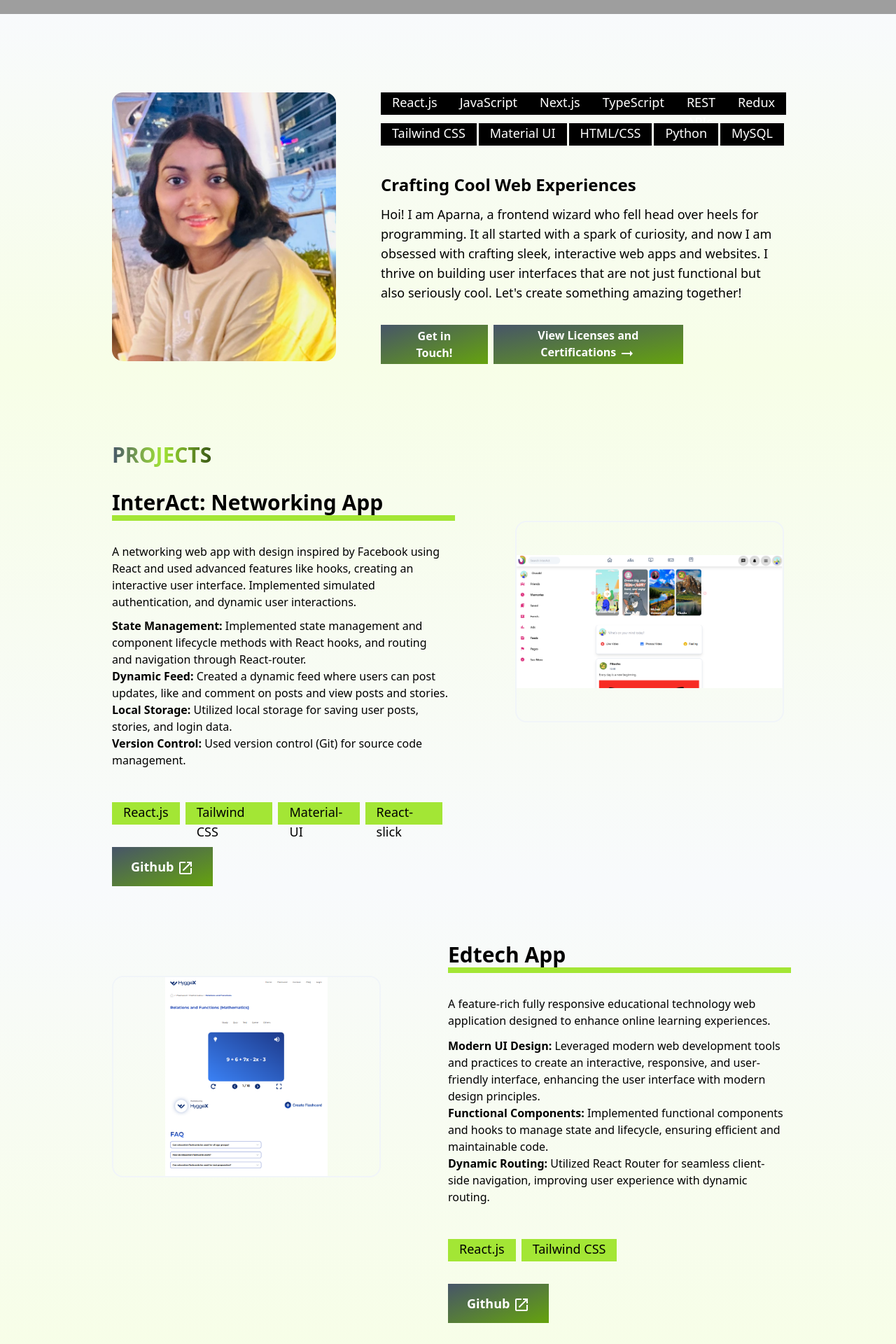
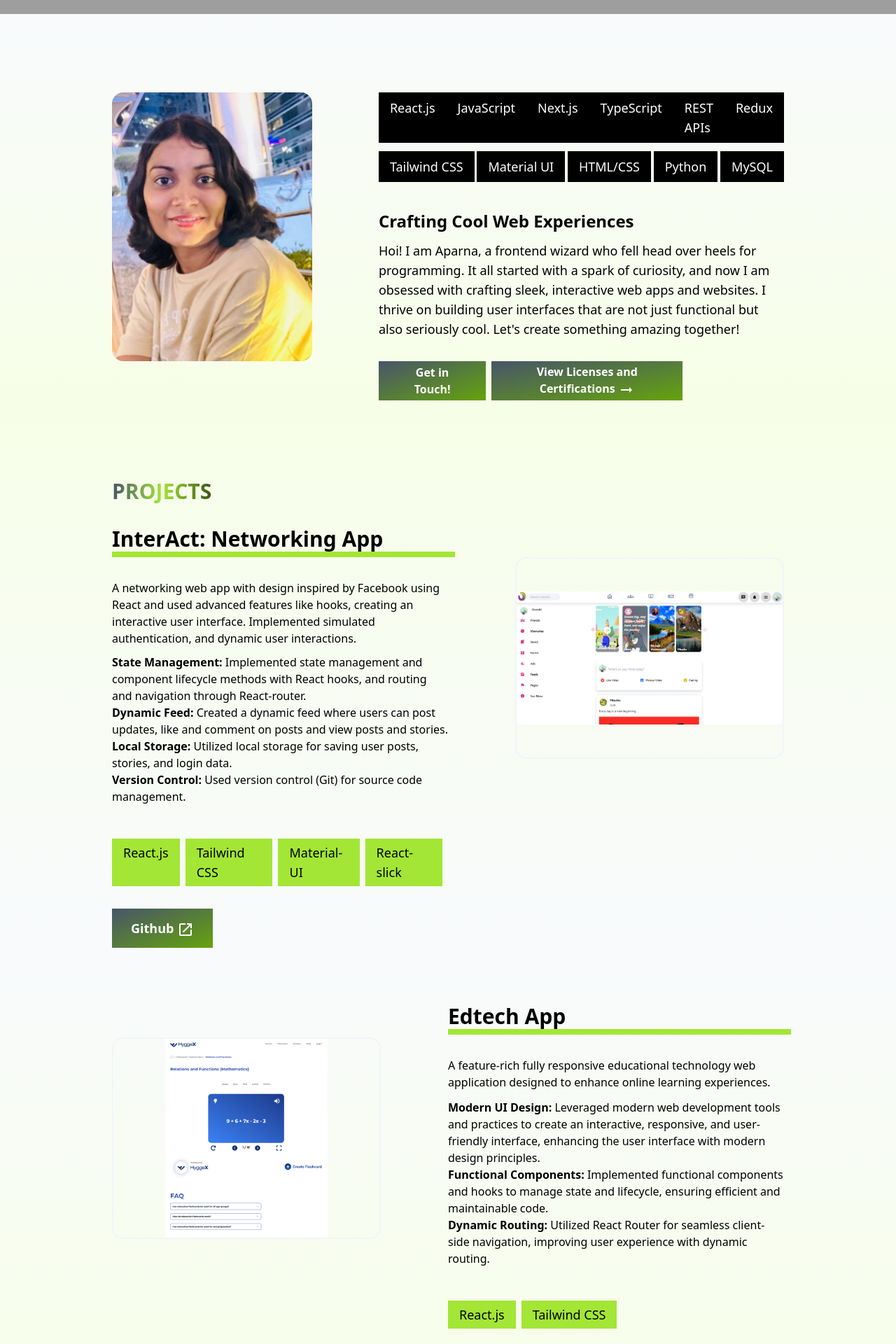
Before and after one commit to aparn-gupta/aparna_portfolio, a React (Vite) app: page / in a window 1280 px wide. Shown: the part 780-2700 px from the top of the page at 70% size. Built offline with nearby package versions, Linux system fonts and the light colour scheme; grey boxes are pictures that could not be loaded.

Commit message:
mobile version

```diff
--- a/src/Edtech.jsx
+++ b/src/Edtech.jsx
@@ -25,15 +25,15 @@ const Edtech = () => {
 
   return (
     <div className='w-screen flex justify-center bg-gradient-to-b from-slate-50 to-lime-50 py-12 '>
-    <div className='w-3/4 flex justify-between'>
-    <Link to = "https://edtech-website-tawny.vercel.app/" >  <img src= {image3}  className='w-96 h-72 mt-20 border-2 border-slate-100 rounded-2xl  object-contain hover:shadow-2xl' /> </Link>
+    <div className='w-5/6   lg:w-3/4 lg:flex justify-between'>
+    <Link to = "https://edtech-website-tawny.vercel.app/" className='hidden lg:block' >  <img src= {image3}  className='w-96 h-72 mt-20 border-2 border-slate-100 rounded-2xl  object-contain hover:shadow-2xl' /> </Link>
 
-   <div className='w-1/2'>
+   <div className='w-full lg:w-1/2'>
 
 
 <h2 className='mt-8 text-3xl font-bold '> Edtech App</h2>
-<motion.div ref = {ref}  className = "w-2 h-1 border-t-8 border-lime-400 mb-8" variants = {{shorten: {width: 16}, enlarge:{width: [50, 100, 150, 200,  250, 490] } }}  intital = 'shorten' animate  = {borderanime} transition = {{type: 'spring', duration: 10, stiffness: 300 }}  > </motion.div>
-
+<motion.div ref = {ref}  className = "hidden lg:block w-2 h-1 border-t-8 border-lime-400 mb-8" variants = {{shorten: {width: 16}, enlarge:{width: [50, 100, 150, 200,  250, 490] } }}  intital = 'shorten' animate  = {borderanime} transition = {{type: 'spring', duration: 10, stiffness: 300 }}  > </motion.div>
+<motion.div ref = {ref}  className = "block lg:hidden  w-2 h-1 border-t-8 border-lime-400 mb-8" variants = {{shorten: {width: 16}, enlarge:{width: [50, 100, 150, 200,  250, 315] } }}  intital = 'shorten' animate  = {borderanime} transition = {{type: 'spring', duration: 10, stiffness: 300 }}  > </motion.div>
 <div>
   <p className='mb-3'>   A feature-rich fully responsive educational technology
   web application designed to enhance online learning experiences.  </p>
@@ -49,10 +49,10 @@ state and lifecycle, ensuring efficient and maintainable code.
 Utilized React Router for seamless client-side navigation,
 improving user experience with dynamic routing.</li> </ul> </div>
 
-<div className='flex  mt-12'  ref={ref} >
-<motion.div className = 'bg-lime-400 text-lg px-4 h-8 mr-2' variants = {{hidden: {opacity: 0, scale: 0.4}, visible: {opacity : 1, scale: 1}}}
+<div className='flex  mt-12   text-xs lg:text-lg'  ref={ref} >
+<motion.div className = 'bg-lime-400  px-2.5 lg:px-4 py-1.5 mr-2' variants = {{hidden: {opacity: 0, scale: 0.4}, visible: {opacity : 1, scale: 1}}}
 transition = {{type: 'spring', duration: 2, delay: 0}} initial = 'hidden' animate = {mainControls} > React.js </motion.div>
-<motion.div className = 'bg-lime-400 text-lg px-4 h-8 mr-2' variants = {{hidden: {opacity: 0, scale: 0.4}, visible: {opacity : 1, scale: 1}}}
+<motion.div className = 'bg-lime-400  px-2.5 lg:px-4 py-1.5 mr-2' variants = {{hidden: {opacity: 0, scale: 0.4}, visible: {opacity : 1, scale: 1}}}
 transition = {{type: 'spring', duration: 2, delay: 0.2}} initial = 'hidden' animate = {mainControls} > Tailwind CSS </motion.div>
 
 
@@ -68,6 +68,8 @@ transition = {{type: 'spring', duration: 2, delay: 0.2}} initial = 'hidden' anim
    </div>
 
 
+   <Link to = "https://edtech-website-tawny.vercel.app/" className='block lg:hidden' >  <img src= {image3}  className='w-96 h-72 mt-20 border-2 border-slate-100 rounded-2xl  object-contain hover:shadow-2xl' /> </Link>
+
 
 
 
--- a/src/Footer.jsx
+++ b/src/Footer.jsx
@@ -4,7 +4,7 @@ import FavoriteIcon from '@mui/icons-material/Favorite';
 const Footer = () => {
   return (
     <div>
-        <div className='w-full bg-black text-white p-8 flex justify-center text-sm'>
+        <div className='w-full bg-black text-white p-8 flex justify-center  text-xs lg:text-sm'>
         &#169; 2023-2024  |  Designed and coded with <FavoriteIcon className='text-red-500 mx-2' /> by Aparna Gupta
 
 
--- a/src/Projects.jsx
+++ b/src/Projects.jsx
@@ -25,13 +25,13 @@ const Projects = () => {
 
   return (
     <div   className=' w-screen flex justify-center pt-12 bg-gradient-to-t from-slate-50 to-lime-50'>
-       <div className='w-3/4 flex justify-between'>
-      <div className='w-1/2'>
+       <div className='lg:w-3/4 w-5/6 lg:flex lg:justify-between'>
+      <div className='w-full lg:w-1/2'>
       <h1 className='font-bold text-3xl mt-16 mb-4 bg-gradient-to-r from-slate-600 via-lime-400 to-lime-900 w-36 text-transparent bg-clip-text'> PROJECTS </h1>
 
 <h2 className='mt-8 text-3xl font-bold '> InterAct: Networking App</h2>
-<motion.div ref = {referr}  className = "w-2 h-1 border-t-8 border-lime-400 mb-8" variants = {{shorten: {width: 16}, enlarge:{width: [50, 100, 150, 200,  250, 490] } }}  intital = 'shorten' animate  = {borderanime} transition = {{type: 'spring', duration: 10, stiffness: 300 }}  > </motion.div>
-
+<motion.div ref = {referr}  className = "hidden lg:block  w-2 h-1 border-t-8 border-lime-400 mb-8" variants = {{shorten: {width: 16}, enlarge:{width: [50, 100, 150, 200,  250, 490] } }}  intital = 'shorten' animate  = {borderanime} transition = {{type: 'spring', duration: 10, stiffness: 300 }}  > </motion.div>
+<motion.div ref = {referr}  className = "block lg:hidden  w-2 h-1 border-t-8 border-lime-400 mb-8" variants = {{shorten: {width: 16}, enlarge:{width: [50, 100, 150, 200,  250, 315] } }}  intital = 'shorten' animate  = {borderanime} transition = {{type: 'spring', duration: 10, stiffness: 300 }}  > </motion.div>
 <div>  <p className='mb-2.5' >A networking web app with design inspired by Facebook
 using React and used advanced features like hooks, creating an
 interactive user interface. Implemented simulated authentication,
@@ -50,19 +50,19 @@ data. </li>
 <li> <span className='font-semibold '> Version Control: </span>
 Used version control (Git) for source code management.  </li></ul> </div>
 
-<div className='flex  mt-12 '  ref={referr}  >
+<div className='flex  mt-12 text-xs lg:text-lg '  ref={referr}  >
 {/* <p className='bg-lime-400 text-lg px-4 h-8 mr-2'> React.js </p>
      <p className='bg-lime-400 text-lg px-4 h-8 mr-2'> Tailwind CSS</p>
      <p className='bg-lime-400 text-lg px-4 h-8 mr-2'> Material-UI</p>
      <p className='bg-lime-400 text-lg px-4 h-8 mr-2'> React-slick</p> */}
 
-<motion.div className = 'bg-lime-400 text-lg px-4 h-8 mr-2' variants = {{disappear: {opacity: 0, scale: 0.4}, appear: {opacity : 1, scale: 1}}}
+<motion.div className = 'bg-lime-400 px-2.5 lg:px-4 py-1.5 mr-2' variants = {{disappear: {opacity: 0, scale: 0.4}, appear: {opacity : 1, scale: 1}}}
 transition = {{type: 'spring', duration: 2, delay: 0}} initial = 'disappear' animate = {mainControls} > React.js </motion.div>
-<motion.div className = 'bg-lime-400 text-lg px-4 h-8 mr-2' variants = {{disappear: {opacity: 0, scale: 0.4}, appear: {opacity : 1, scale: 1}}}
+<motion.div className = 'bg-lime-400 px-2.5 lg:px-4 py-1.5 mr-2' variants = {{disappear: {opacity: 0, scale: 0.4}, appear: {opacity : 1, scale: 1}}}
 transition = {{type: 'spring', duration: 2, delay: 0.2}} initial = 'disappear' animate = {mainControls} > Tailwind CSS </motion.div>
-<motion.div className = 'bg-lime-400 text-lg px-4 h-8 mr-2' variants = {{disappear: {opacity: 0, scale: 0.4}, appear: {opacity : 1, scale: 1}}}
+<motion.div className = 'bg-lime-400 px-2.5 lg:px-4 py-1.5 mr-2' variants = {{disappear: {opacity: 0, scale: 0.4}, appear: {opacity : 1, scale: 1}}}
 transition = {{type: 'spring', duration: 2, delay: 0.4}} initial = 'disappear' animate = {mainControls} > Material-UI </motion.div>
-<motion.div className = 'bg-lime-400 text-lg px-4 h-8 mr-2' variants = {{disappear: {opacity: 0, scale: 0.4}, appear: {opacity : 1, scale: 1}}}
+<motion.div className = 'bg-lime-400 px-2.5 lg:px-4 py-1.5 mr-2' variants = {{disappear: {opacity: 0, scale: 0.4}, appear: {opacity : 1, scale: 1}}}
 transition = {{type: 'spring', duration: 2, delay: 0.6}} initial = 'disappear' animate = {mainControls} > React-slick </motion.div>
 
 
@@ -79,7 +79,7 @@ transition = {{type: 'spring', duration: 2, delay: 0.6}} initial = 'disappear' a
       </div>
 
 
-     <Link to = "https://networking-site.vercel.app/" >  <img src= {image2}  className='w-96 h-72 mt-44 border-2 border-slate-100 rounded-2xl   object-contain hover:shadow-2xl' /> </Link>
+     <Link to = "https://networking-site.vercel.app/" >  <img src= {image2}  className='w-96 h-72 lg:mt-44 border-2 border-slate-100 rounded-2xl   object-contain hover:shadow-2xl' /> </Link>
 
 
 
--- a/src/skills.jsx
+++ b/src/skills.jsx
@@ -38,50 +38,55 @@ const Skills = () => {
 
   return (
 
-    <div  ref = {ref} className='w-screen flex justify-center pt-28 bg-gradient-to-b from-slate-50 to-lime-50'>
-     <div className='w-3/4 flex justify-between'>
+    <div  ref = {ref} className='w-screen flex justify-center  pt-16 lg:pt-28 bg-gradient-to-b from-slate-50 to-lime-50'>
+     <div className='w-11/12 lg:w-3/4  lg:flex lg:justify-between'>
 
-     <img src= {image1}  className='w-1/3 h-96 object-cover rounded-2xl '/>
 
-     <div className='w-3/5 '>
+     {/* <img src= {image1}  className='w-5/6 lg:w-1/3 h-96 object-cover rounded-2xl mb-16 lg:mb-0'/> */}
+   <div className='flex justify-center lg:block'>   <img src= {image1}  className='w-5/6 lg:w-3/4 h-96 object-cover rounded-2xl mb-16 lg:mb-0'/>
+   </div>
 
-    <div className='flex justify-between'>
+     <div className=' w-full  lg:w-2/3  '>
+
+    <div className='flex justify-between  text-xs lg:text-lg'>
     {/* <p className='bg-black text-white text-lg px-4 h-8'> React.js </p>
      <p className='bg-black text-white text-lg px-4 h-8'> JavaScript</p>
      <p className='bg-black text-white text-lg px-4 h-8'> Next.js</p>
      <p className='bg-black text-white text-lg px-4 h-8'> TypeScript </p>
      <p className='bg-black text-white text-lg px-4 h-8'> REST APIs </p> */}
-    <motion.div  className='bg-black text-white text-lg px-4 h-8 '  variants = {{disappear: {opacity: 0, scale: 0.4}, appear: {opacity: 1, scale: 1 }   }}
+
+
+    <motion.div  className='bg-black text-white  px-2 lg:px-4 py-2 '  variants = {{disappear: {opacity: 0, scale: 0.4}, appear: {opacity: 1, scale: 1 }   }}
     transition = {{duration: 2, type :'spring', delay: 0}} initial = 'disappear' animate =  {mainControls} >  React.js </motion.div>
-    <motion.div  className='bg-black text-white text-lg px-4 h-8 '  variants = {{disappear: {opacity: 0, scale: 0.4}, appear: {opacity: 1, scale: 1 }   }}
+    <motion.div  className='bg-black text-white  px-2 lg:px-4 py-2 '  variants = {{disappear: {opacity: 0, scale: 0.4}, appear: {opacity: 1, scale: 1 }   }}
     transition = {{duration: 2, type :'spring', delay: 0.2}} initial = 'disappear' animate =  {mainControls} >  JavaScript </motion.div>
-    <motion.div  className='bg-black text-white text-lg px-4 h-8 '  variants = {{disappear: {opacity: 0, scale: 0.4}, appear: {opacity: 1, scale: 1 }   }}
+    <motion.div  className='bg-black text-white  px-2 lg:px-4 py-2 '  variants = {{disappear: {opacity: 0, scale: 0.4}, appear: {opacity: 1, scale: 1 }   }}
     transition = {{duration: 2, type :'spring', delay: 0.4}} initial = 'disappear' animate =  {mainControls} >  Next.js </motion.div>
-    <motion.div  className='bg-black text-white text-lg px-4 h-8 '  variants = {{disappear: {opacity: 0, scale: 0.4}, appear: {opacity: 1, scale: 1 }   }}
+    <motion.div  className='bg-black text-white  px-2 lg:px-4 py-2 '  variants = {{disappear: {opacity: 0, scale: 0.4}, appear: {opacity: 1, scale: 1 }   }}
     transition = {{duration: 2, type :'spring', delay: 0.6}} initial = 'disappear' animate =  {mainControls} >  TypeScript </motion.div>
-    <motion.div  className='bg-black text-white text-lg px-4 h-8 '  variants = {{disappear: {opacity: 0, scale: 0.4}, appear: {opacity: 1, scale: 1 }   }}
+    <motion.div  className='bg-black text-white  px-2 lg:px-4 py-2 '  variants = {{disappear: {opacity: 0, scale: 0.4}, appear: {opacity: 1, scale: 1 }   }}
     transition = {{duration: 2, type :'spring', delay: 0.8}} initial = 'disappear' animate =  {mainControls} >  REST APIs </motion.div>
-     <motion.div  className='bg-black text-white text-lg px-4 h-8 '  variants = {{disappear: {opacity: 0, scale: 0.4}, appear: {opacity: 1, scale: 1 }   }}
+     <motion.div  className='bg-black text-white  px-2 lg:px-4 py-2 '  variants = {{disappear: {opacity: 0, scale: 0.4}, appear: {opacity: 1, scale: 1 }   }}
     transition = {{duration: 2, type :'spring', delay: 1}} initial = 'disappear' animate =  {mainControls} >  Redux </motion.div>
 
     </div>
 
-    <div className='flex justify-between mt-3'>
-    {/* <p className='bg-black text-white text-lg px-4 h-8'> Tailwind CSS </p>
-     <p className='bg-black text-white text-lg px-4 h-8'> Material UI </p>
-     <p className='bg-black text-white text-lg px-4 h-8'> HTML/CSS </p>
-     <p className='bg-black text-white text-lg px-4 h-8'> Python  </p>
-     <p className='bg-black text-white text-lg px-4 h-8'> MySQL </p> */}
+    <div className='flex justify-between mt-3  text-xs lg:text-lg'>
+    {/* <p className='bg-black text-white  px-2 lg:px-4 py-2'> Tailwind CSS </p>
+     <p className='bg-black text-white  px-2.5 lg:px-4 py-2'> Material UI </p>
+     <p className='bg-black text-white  px-2.5 lg:px-4 py-2'> HTML/CSS </p>
+     <p className='bg-black text-white  px-2.5 lg:px-4 py-2'> Python  </p>
+     <p className='bg-black text-white  px-2.5 lg:px-4 py-2'> MySQL </p> */}
 
-<motion.div  className='bg-black text-white text-lg px-4 h-8 '  variants = {{disappear: {opacity: 0, scale: 0.4}, appear: {opacity: 1, scale: 1 }   }}
+<motion.div  className='bg-black text-white  px-2.5 lg:px-4 py-2 '  variants = {{disappear: {opacity: 0, scale: 0.4}, appear: {opacity: 1, scale: 1 }   }}
     transition = {{duration: 2, type :'spring', delay: 1.2}} initial = 'disappear' animate =  {mainControls} >  Tailwind CSS </motion.div>
-    <motion.div  className='bg-black text-white text-lg px-4 h-8 '  variants = {{disappear: {opacity: 0, scale: 0.4}, appear: {opacity: 1, scale: 1 }   }}
+    <motion.div  className='bg-black text-white  px-2.5 lg:px-4 py-2 '  variants = {{disappear: {opacity: 0, scale: 0.4}, appear: {opacity: 1, scale: 1 }   }}
     transition = {{duration: 2, type :'spring', delay: 1.4}} initial = 'disappear' animate =  {mainControls} > Material UI</motion.div>
-    <motion.div  className='bg-black text-white text-lg px-4 h-8 '  variants = {{disappear: {opacity: 0, scale: 0.4}, appear: {opacity: 1, scale: 1 }   }}
+    <motion.div  className='bg-black text-white  px-2.5 lg:px-4 py-2 '  variants = {{disappear: {opacity: 0, scale: 0.4}, appear: {opacity: 1, scale: 1 }   }}
     transition = {{duration: 2, type :'spring', delay: 1.6}} initial = 'disappear' animate =  {mainControls} >  HTML/CSS  </motion.div>
-    <motion.div  className='bg-black text-white text-lg px-4 h-8 '  variants = {{disappear: {opacity: 0, scale: 0.4}, appear: {opacity: 1, scale: 1 }   }}
+    <motion.div  className='bg-black text-white  px-2.5 lg:px-4 py-2 '  variants = {{disappear: {opacity: 0, scale: 0.4}, appear: {opacity: 1, scale: 1 }   }}
     transition = {{duration: 2, type :'spring', delay: 1.8}} initial = 'disappear' animate =  {mainControls} >  Python </motion.div>
-     <motion.div  className='bg-black text-white text-lg px-4 h-8 '  variants = {{disappear: {opacity: 0, scale: 0.4}, appear: {opacity: 1, scale: 1 }   }}
+     <motion.div  className='bg-black text-white  px-2.5 lg:px-4 py-2 '  variants = {{disappear: {opacity: 0, scale: 0.4}, appear: {opacity: 1, scale: 1 }   }}
     transition = {{duration: 2, type :'spring', delay: 2}} initial = 'disappear' animate =  {mainControls} >  MySQL </motion.div>
 
      </div>
```
Also changed, not shown: src/Aboutme.jsx (+7 -7 lines), src/Anime.jsx (+8 -8 lines), src/Contact.jsx (+15 -11 lines), src/Experience.jsx (+9 -6 lines), src/navbar.jsx (+5 -5 lines).
